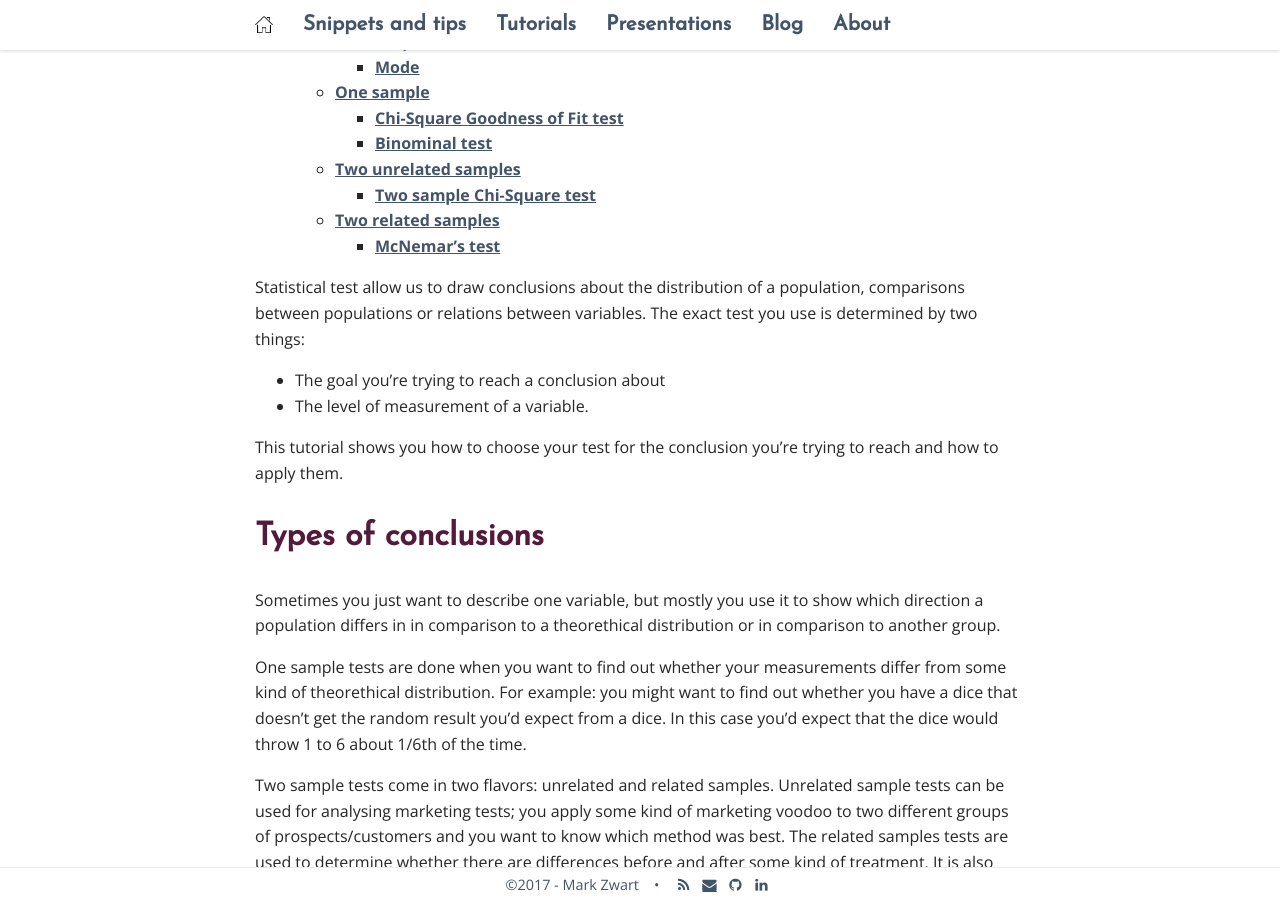
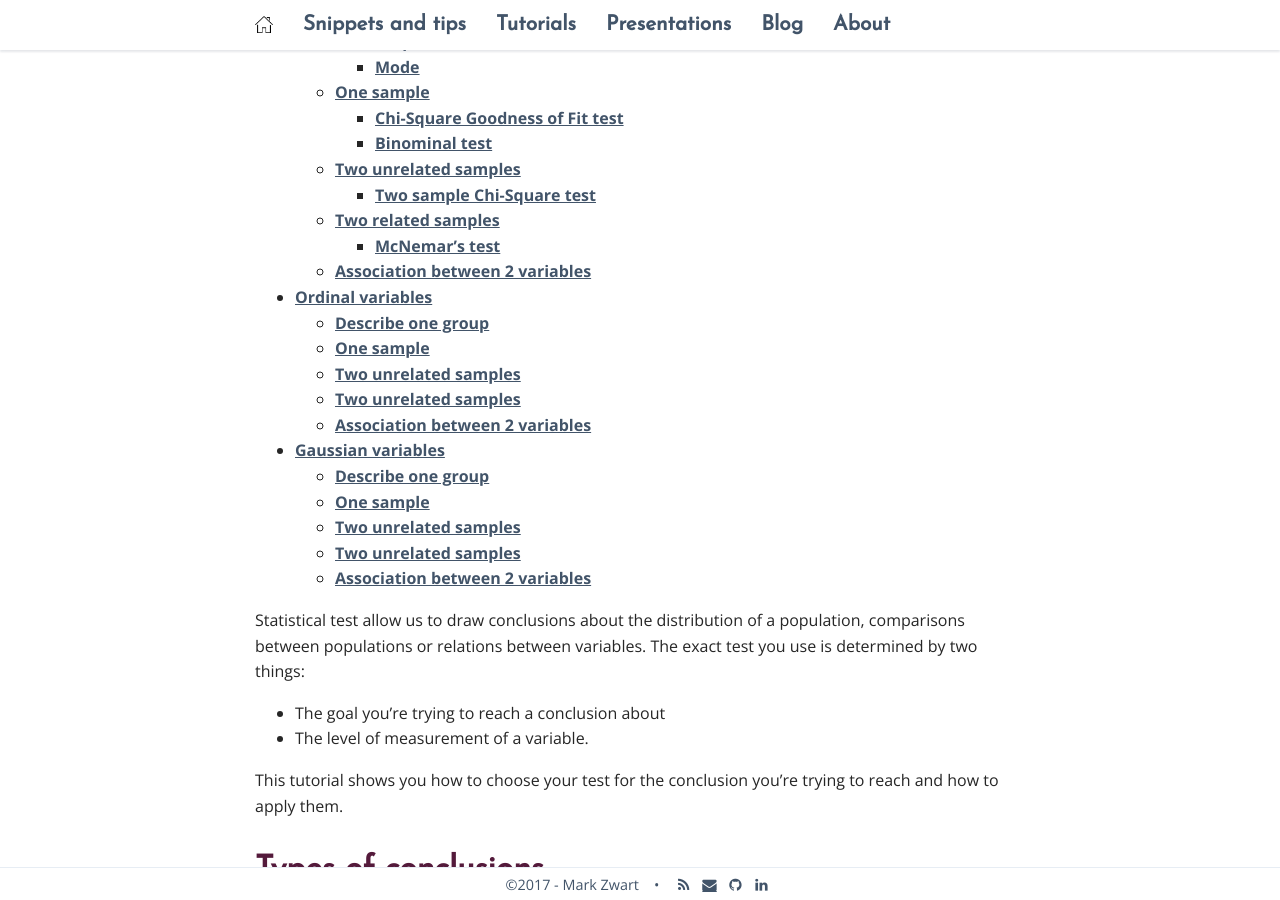
Before and after one commit to mark-me/mark-me.github.io, a Jekyll site: the page built from _pages/tutorials/statistical-tests/statistical-tests.md, in a window 1280 px wide and 900 px high, scrolled down 405 px. Built offline with Jekyll 4.4.1, drawn with Linux system fonts in a browser that asks for light colours; nearby versions of some CDN libraries; comment, search, counter and statistics services are not loaded; some of the changed text lies outside the part shown.

Commit message:
Update statistical-tests.md

```diff
--- a/_pages/tutorials/statistical-tests/statistical-tests.md
+++ b/_pages/tutorials/statistical-tests/statistical-tests.md
@@ -39,7 +39,7 @@
 
 The previous sections should have given you enough rope to find out what kind of test you need: by knowing what the type of conclusion is you want to reach, and found out which level measurement your variable's at, you can find out the test by making the correct crossing in the table below:
 
-| Goal | Categorical | Ordinal | Normally distributed |
+| Goal | Categorical | Ordinal | Gaussian |
 | :--- | :-------- | :--------- | :------------------- |
 | Describe one group | [Proportion](/statistical-tests/#proportion), [Mode](/statistical-tests/#mode) | [Mode](/statistical-tests/#mode), Median, Interquartile Range | Mean, SD |
 | 1 Sample | [Chi-square](/statistical-tests/#chi-square-goodness-of-fit-test), [Binominal test](/statistical-tests/#binominal-test) | Wilcoxon text | One sample t-test |
@@ -175,3 +175,29 @@
 ## Two related samples
 
 ### McNemar’s test
+
+## Association between 2 variables
+
+# Ordinal variables
+
+## Describe one group
+
+## One sample
+
+## Two unrelated samples
+
+## Two unrelated samples
+
+## Association between 2 variables
+
+# Gaussian variables
+
+## Describe one group
+
+## One sample
+
+## Two unrelated samples
+
+## Two unrelated samples
+
+## Association between 2 variables
```
